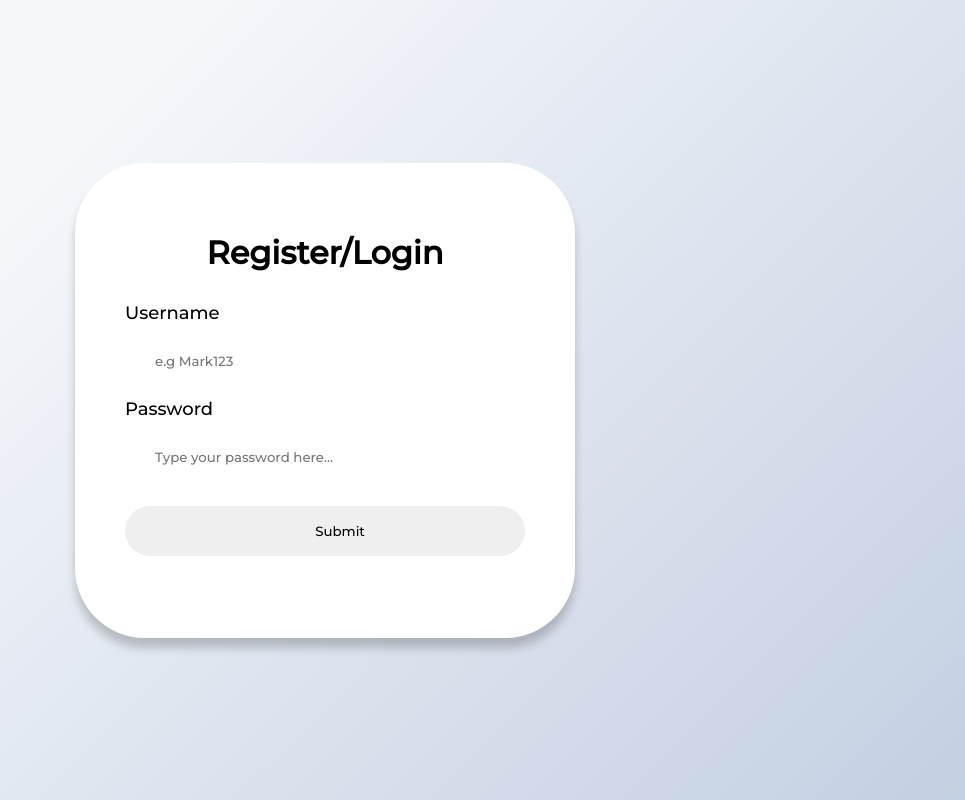
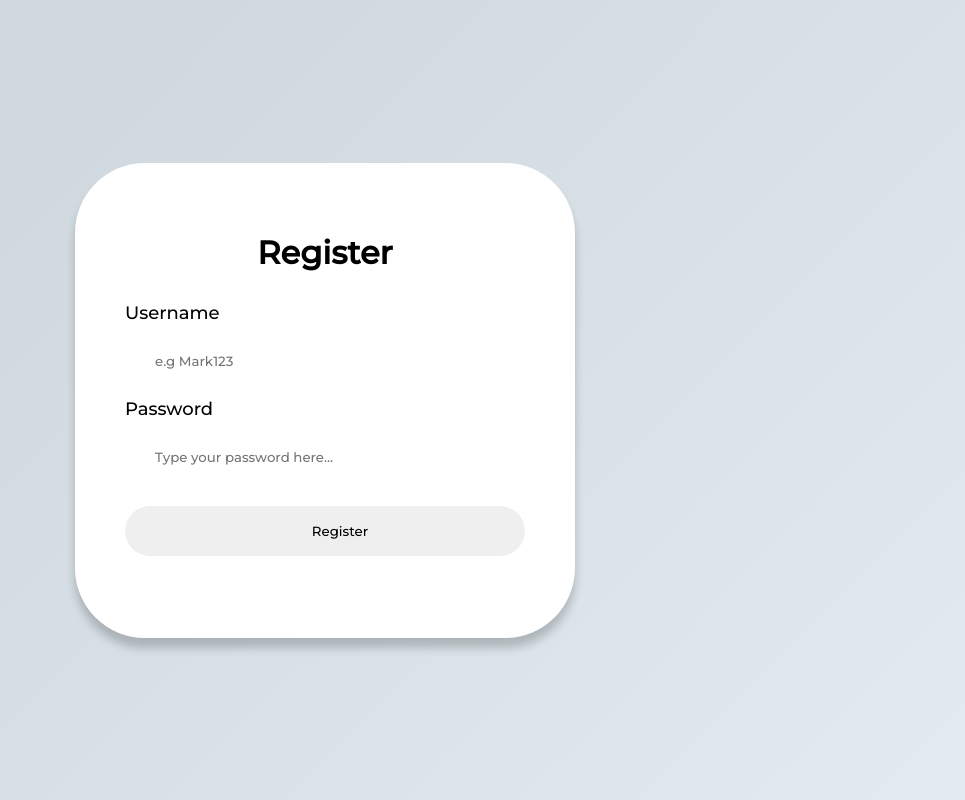
Before and after one commit to HugoAdona/Login-Page, a plain HTML site: page index.html in a window 1280 px wide. Shown: the whole page, without its empty margins (315-1280 px from the left). Drawn offline with Linux system fonts and the light colour scheme.

Commit message:
Updated project files.

```diff
--- a/index.html
+++ b/index.html
@@ -3,24 +3,30 @@
 <head>
     <meta charset="UTF-8">
     <meta name="viewport" content="width=device-width, initial-scale=1.0">
+    <title>Register DEMO</title>
+
+    <!-- Link to external CSS file -->
     <link rel="stylesheet" href="style.css">
-    <title>Register/Login</title>
+
+    <!-- Preconnect to Google Fonts for performance improvement -->
     <link rel="preconnect" href="https://fonts.googleapis.com">
     <link rel="preconnect" href="https://fonts.gstatic.com" crossorigin>
+
+    <!-- Link to Google Fonts -->
     <link href="https://fonts.googleapis.com/css2?family=Montserrat:ital,wght@0,500;1,500&display=swap" rel="stylesheet">
 </head>
 <body>
+    <div class="wrapper">
+        <h2 class="title">Register</h2>
+        <form action="">
+            <label for="username">Username</label>
+            <input type="text" id="username" name="username" placeholder="e.g Mark123">
 
-<div class="wrapper">
-    <h2 class="title">Register/Login</h2>
-    <form action="">
-        <label for="">Username</label>
-        <input type="text" placeholder="e.g Mark123">
-        <label for="">Password</label>
-        <input type="text" placeholder="Type your password here...">
-        <input type="submit">
-    </form>
-</div>
+            <label for="password">Password</label>
+            <input type="password" id="password" name="password" placeholder="Type your password here...">
 
+            <input type="submit" value="Register">
+        </form>
+    </div>
 </body>
 </html>
--- a/style.css
+++ b/style.css
@@ -1,30 +1,37 @@
-*{
+/* Reset default margin and padding for all elements */
+* {
     margin: 0;
     padding: 0;
     box-sizing: border-box;
     font-family: "Montserrat", sans-serif;
-
 }
 
-body{
+/* Center the body content and set a background gradient */
+body {
     display: flex;
     align-items: center;
     justify-content: center;
     min-height: 100vh;
-    background: linear-gradient(315deg, #c3cfe2, #f5f7fa 75%);
+    background: linear-gradient(315deg, #e2ebf0, #cfd9df 74%);
 }
-.wrapper{
+
+/* Styling for the main container */
+.wrapper {
     background-color: white;
     width: 500px;
     border-radius: 70px;
     padding: 70px 50px;
     box-shadow: 0px 10px 10px rgba(0, 0, 0, 0.2);
 }
-label{
+
+/* Ensure labels are block elements and set font size */
+label {
     display: block;
     font-size: 18px;
 }
-input{
+
+/* Styling for input fields */
+input {
     width: 100%;
     height: 50px;
     margin: 12px 0;
@@ -32,7 +39,9 @@ input{
     border: none;
     padding-left: 30px;
 }
-.title{
+
+/* Center the title text and set font size and margin */
+.title {
     text-align: center;
     margin-bottom: 30px;
     font-size: 32px;
```
